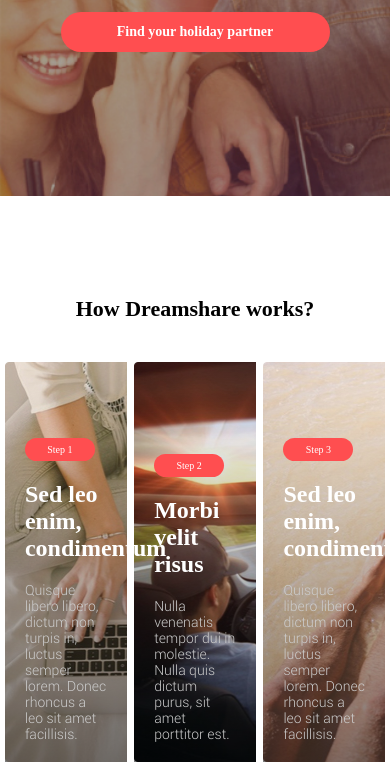
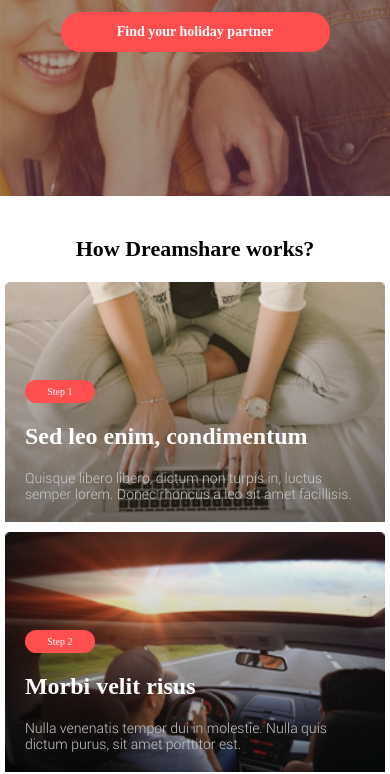
Before and after one commit to NazarovAn/bam-course, a website built with webpack: page src/index.html in a window 390 px wide. Shown: the part 344-1118 px from the top of the page. Built offline with nearby package versions, Linux system fonts and the light colour scheme; files whose address does not match are found by name.

Commit message:
how-it works mobile styled

```diff
--- /dev/null
+++ b/src/blocks/content/__how-it-works/how-it-works__steps-mobile.css
@@ -0,0 +1,5 @@
+@media (max-width: 539px) {
+  .how-it-works__steps {
+    flex-wrap: wrap;
+  }
+}
--- a/src/blocks/content/__how-it-works/steps__item.css
+++ b/src/blocks/content/__how-it-works/steps__item.css
@@ -3,6 +3,7 @@
   min-height: 400px;
   background-repeat: no-repeat;
   background-size: cover;
+  background-color: #ff8523;
   display: flex;
   flex-direction: column;
   justify-content: flex-end;
--- /dev/null
+++ b/src/blocks/content/__how-it-works/steps__item_mobile.css
@@ -0,0 +1,23 @@
+@media (max-width: 539px) {
+  .steps__item {
+    width: 100%;
+    min-height: 240px;
+    margin-bottom: 10px;
+  }
+
+  .steps__item:last-child {
+    margin-bottom: 0;
+  }
+
+  .step-one {
+    background-image: url(../__how-it-works/img/step-one-mobile.jpg);
+  }
+
+  .step-two {
+    background-image: url(../__how-it-works/img/step-two-mobile.jpg);
+  }
+
+  .step-three {
+    background-image: url(../__how-it-works/img/step-three-mobile.jpg);
+  }
+}
--- /dev/null
+++ b/src/blocks/content/content__title_mobile.css
@@ -0,0 +1,6 @@
+@media (max-width: 539px) {
+  .content__title {
+    padding-top: 40px;
+    padding-bottom: 20px;
+  }
+}
--- a/src/index.js
+++ b/src/index.js
@@ -32,3 +32,6 @@
 import './blocks/header/header-mobile.css';
 import './blocks/header/header__menu_mobile.css';
 import './blocks/header/header-menu__sign_mobile.css';
+import './blocks/content/content__title_mobile.css';
+import './blocks/content/__how-it-works/steps__item_mobile.css';
+import './blocks/content/__how-it-works/how-it-works__steps-mobile.css';
```
Also changed, not shown: src/blocks/content/__how-it-works/img/step-one-mobile.jpg (added), src/blocks/content/__how-it-works/img/step-three-mobile.jpg (added), src/blocks/content/__how-it-works/img/step-two-mobile.jpg (added).
